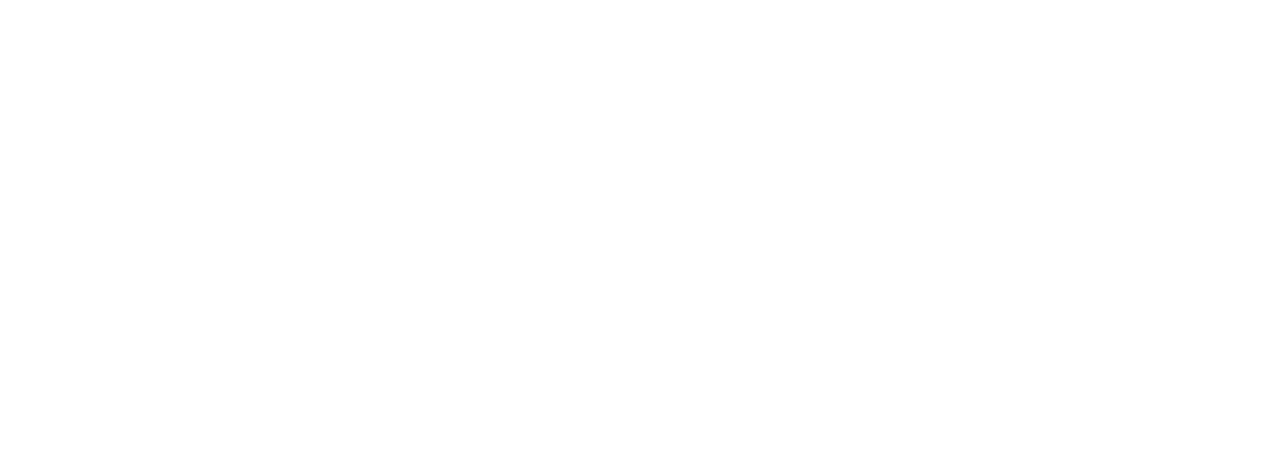
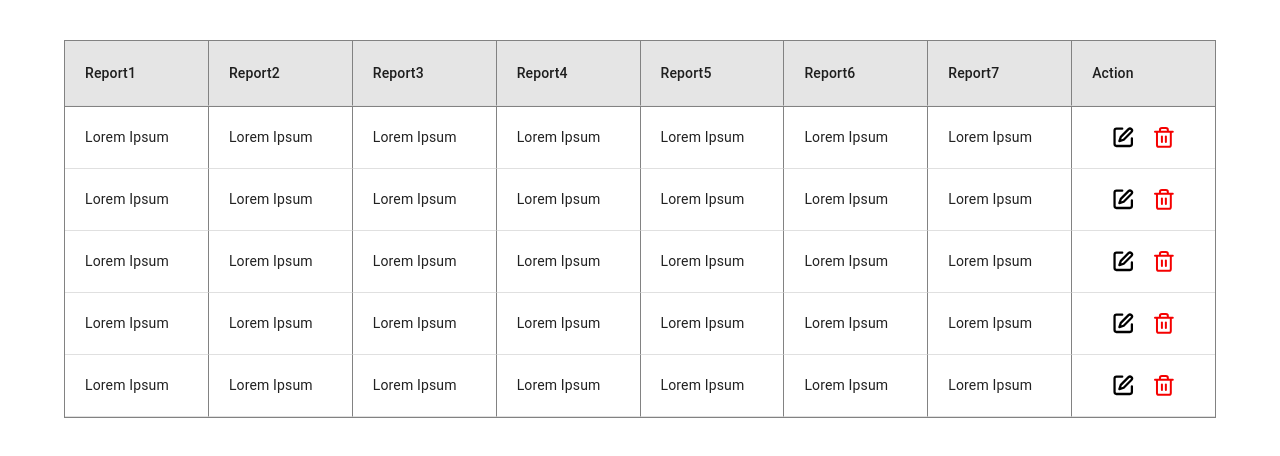
Before and after one commit to TT8-React/team4, a React (Create React App) app: page / in a window 1280 px wide. Shown: the top 456 px of the page. Built offline with nearby package versions, Linux system fonts and the light colour scheme.

Commit message:
Upload Tabel Component - V1

```diff
--- a/src/App.js
+++ b/src/App.js
@@ -1,10 +1,11 @@
 
 import './App.css';
+import Tabel from './components/Table';
 
 function App() {
   return (
     <div className="App">
-
+      <Tabel/>
     </div>
   );
 }
--- /dev/null
+++ b/src/components/Table/index.jsx
@@ -0,0 +1,84 @@
+import { Table, TableContainer, TableHead, TableBody, TableRow, TableCell } from "@mui/material";
+import React from "react";
+import imaDelete from "../../assets/Images/delete.svg";
+import imgeEdit from "../../assets/Images/edit.svg";
+
+const tableHeadData = [
+  { id: 1, label: "Report1" },
+  { id: 2, label: "Report2" },
+  { id: 3, label: "Report3" },
+  { id: 4, label: "Report4" },
+  { id: 5, label: "Report5" },
+  { id: 6, label: "Report6" },
+  { id: 7, label: "Report7" },
+  { id: 8, label: "Action", borderRight: 0 },
+];
+
+const tableCellStyles = {
+  padding: "20px",
+  width: "12.5%",
+  borderRight: "1px solid #828282",
+};
+
+const tableRowStyles = {
+  display: "flex",
+  width: "100%",
+};
+
+const tableHeaderRowStyles = {
+  ...tableRowStyles,
+  bgcolor: "#E5E5E5",
+};
+
+const tableActionCellStyles = {
+  ...tableCellStyles,
+  borderRight: "0",
+  display: "flex",
+  justifyContent: "center",
+  gap: "20px",
+};
+
+const tableData = [
+  { id: 1, report: "Lorem Ipsum" },
+  { id: 2, report: "Lorem Ipsum" },
+  { id: 3, report: "Lorem Ipsum" },
+  { id: 4, report: "Lorem Ipsum" },
+  { id: 5, report: "Lorem Ipsum" },
+];
+
+const Tabel = () => {
+  return (
+    <TableContainer sx={{ width: "90%", margin: "40px auto" }}>
+      <Table sx={{ display: "flex", flexDirection: "column", border: "1px solid #828282" }}>
+        <TableHead sx={{ borderBottom: "1px solid #828282" }}>
+          <TableRow sx={tableHeaderRowStyles}>
+            {tableHeadData.map((item) => (
+              <TableCell key={item.id} sx={{ ...tableCellStyles, borderRight: item.borderRight !== undefined ? item.borderRight : "1px solid #828282" }}>
+                {item.label}
+              </TableCell>
+            ))}
+          </TableRow>
+        </TableHead>
+        <TableBody>
+          {tableData.map((row) => (
+            <TableRow key={row.id} sx={tableRowStyles}>
+              <TableCell sx={tableCellStyles}>{row.report}</TableCell>
+              <TableCell sx={tableCellStyles}>{row.report}</TableCell>
+              <TableCell sx={tableCellStyles}>{row.report}</TableCell>
+              <TableCell sx={tableCellStyles}>{row.report}</TableCell>
+              <TableCell sx={tableCellStyles}>{row.report}</TableCell>
+              <TableCell sx={tableCellStyles}>{row.report}</TableCell>
+              <TableCell sx={tableCellStyles}>{row.report}</TableCell>
+              <TableCell sx={tableActionCellStyles}>
+                <img src={imgeEdit} alt="Edit" />
+                <img src={imaDelete} alt="Delete" />
+              </TableCell>
+            </TableRow>
+          ))}
+        </TableBody>
+      </Table>
+    </TableContainer>
+  );
+};
+
+export default Tabel;
```
Also changed, not shown: src/assets/Images/delete.svg (added), src/assets/Images/edit.svg (added).
